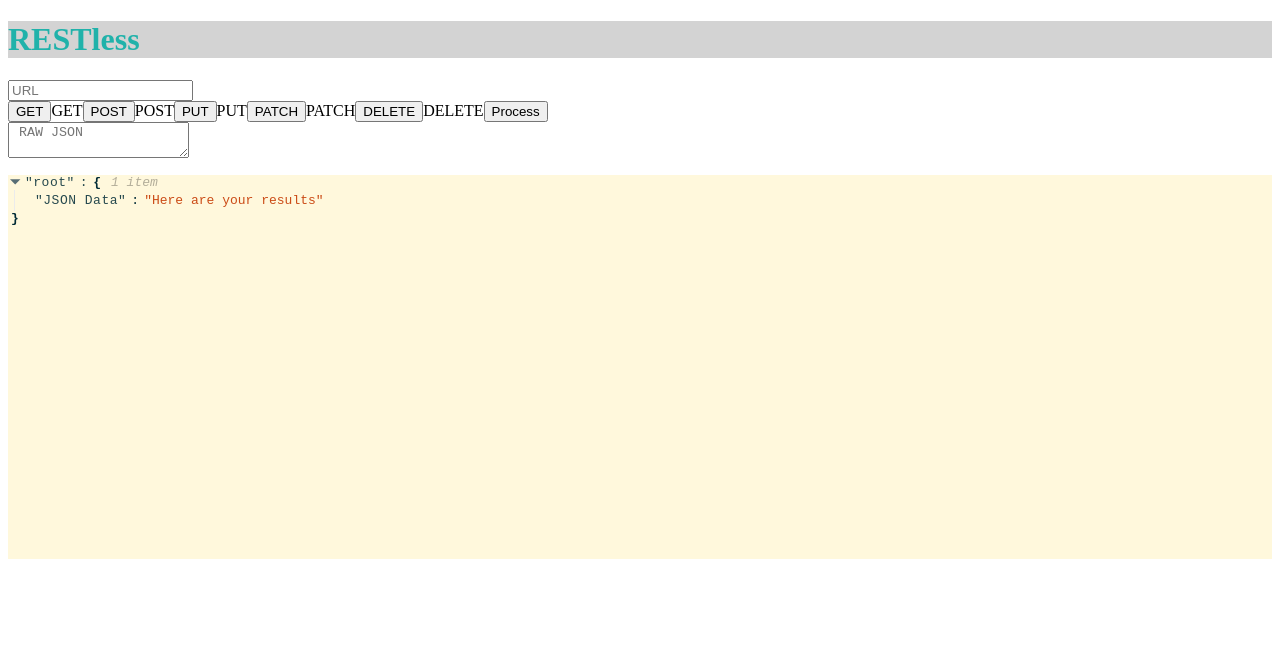
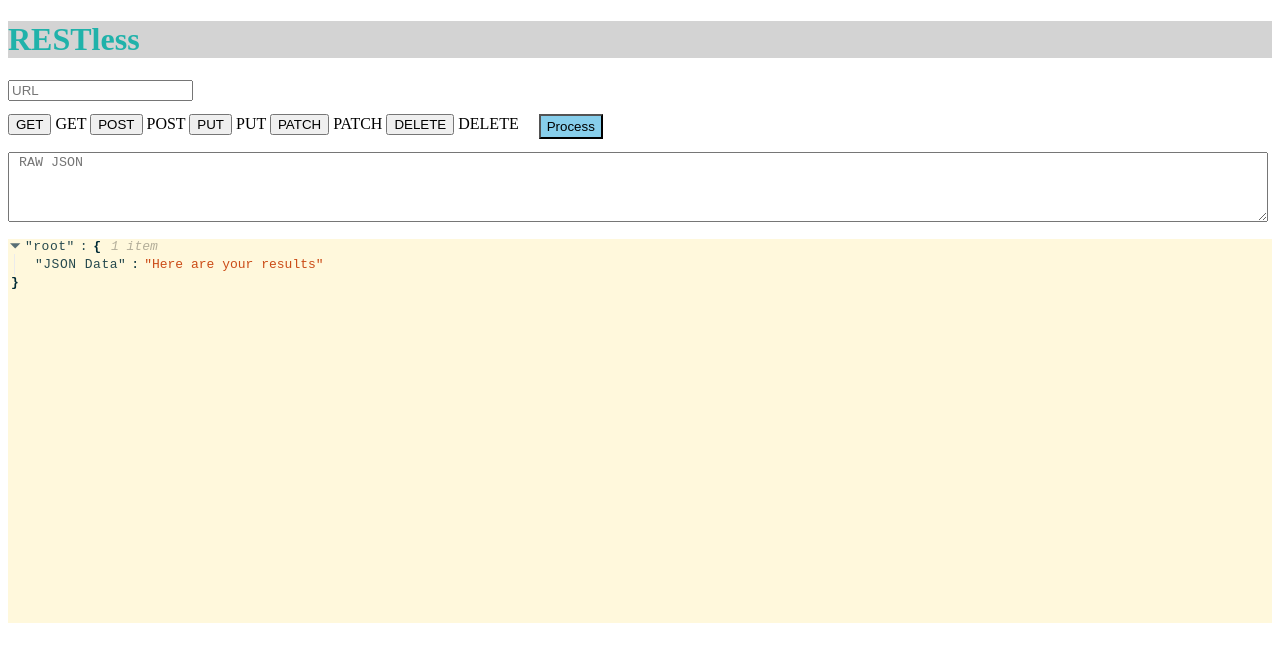
Before and after one commit to austinxduong/api-client-application-v2, a React app: page / in a window 1280 px wide. Shown: the top 662 px of the page. Built offline with nearby package versions, Linux system fonts and the light colour scheme.

Commit message:
css update

```diff
--- a/src/components/body/Body.css
+++ b/src/components/body/Body.css
@@ -1,9 +1,27 @@
 .Body {
     display: flex;
     flex-direction: column;
+
 }
 
 .Body section {
     display: flex;
     flex-direction: row;
 }
+
+.Body textarea {
+    width: 98vw;
+    height: 5vw;
+    margin-top: 3px;
+}
+
+.Body input {
+    margin-bottom: 1em;
+}
+
+.Body button {
+    height: 25px;
+    margin-left: 20px;
+    color: black;
+    background-color: skyblue
+}
--- a/src/components/body/Body.jsx
+++ b/src/components/body/Body.jsx
@@ -13,7 +13,7 @@ const Body = ({ url, json, method, onSubmit, onChange }) => {
         <input type="text" name="url" placeholder="URL" value={url} onChange={onChange} />
         <section>
           <Buttons method={method} onChange={onChange} />
-          <button>Process</button>
+          <button> Process </button>
         </section>
         <textarea placeholder=" RAW JSON" name="json" value={json} onChange={onChange}></textarea>
       </form>
```
Also changed, not shown: src/components/buttons/Buttons.jsx (+5 -5 lines).
